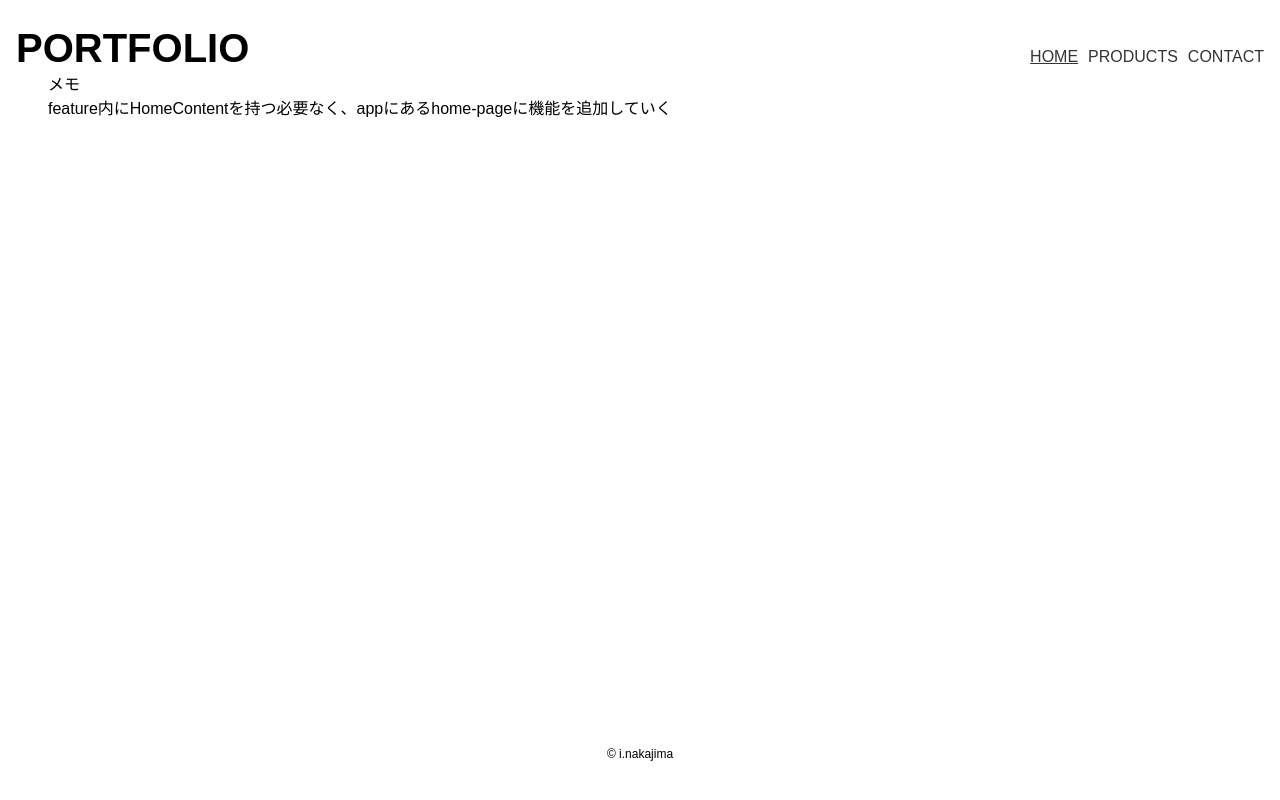
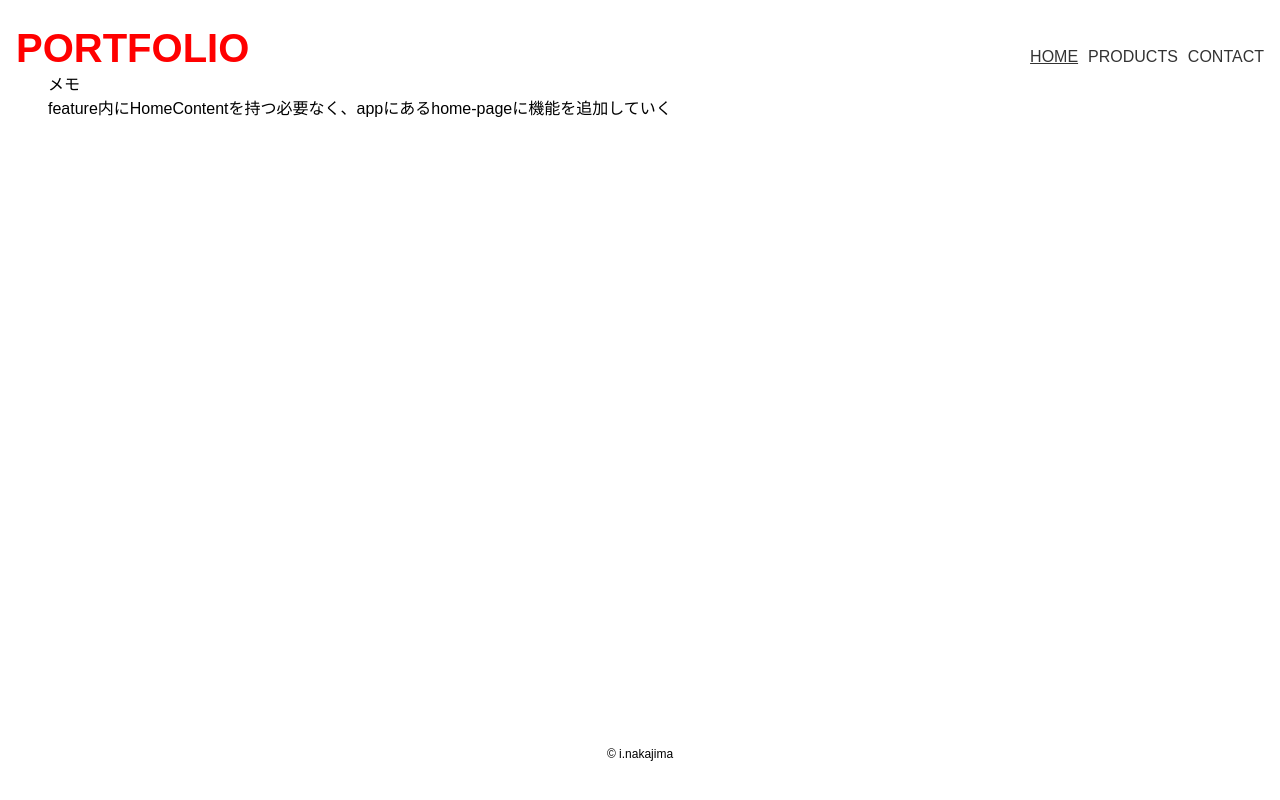
Before and after one commit to toku-chan/portfolio, a Next.js app: page / in a window 1280 px wide. Built offline with nearby package versions, Linux system fonts and the light colour scheme.

Commit message:
chore: 使用感を確認するためのテスト実装

```diff
--- a/src/feature/Title/Title.tsx
+++ b/src/feature/Title/Title.tsx
@@ -1,10 +1,17 @@
 import React from 'react';
 import styled from '@emotion/styled';
+import { breakPoint } from '~/config';
 
 // NOTE: いつかロゴとかにしてみたい
 const Logo = styled.span`
   font-size: 40px;
   font-weight: bold;
+  color: blue;
+
+  // HACK: テスト実装のため、後日修正すること
+  ${breakPoint.mediaQueryPc} {
+    color: red;
+  }
 `;
 
 export const Title: React.FC = () => {
```
